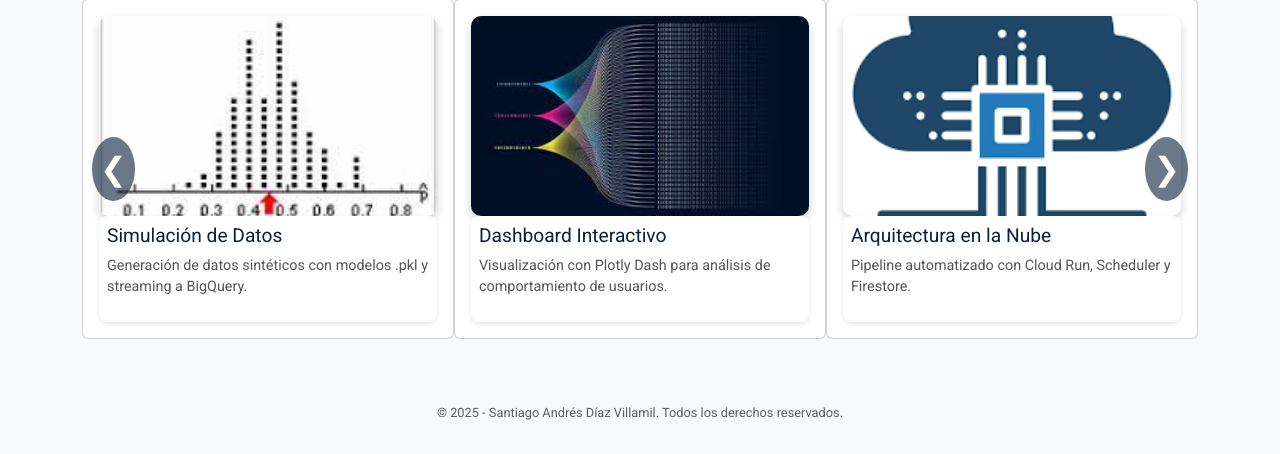
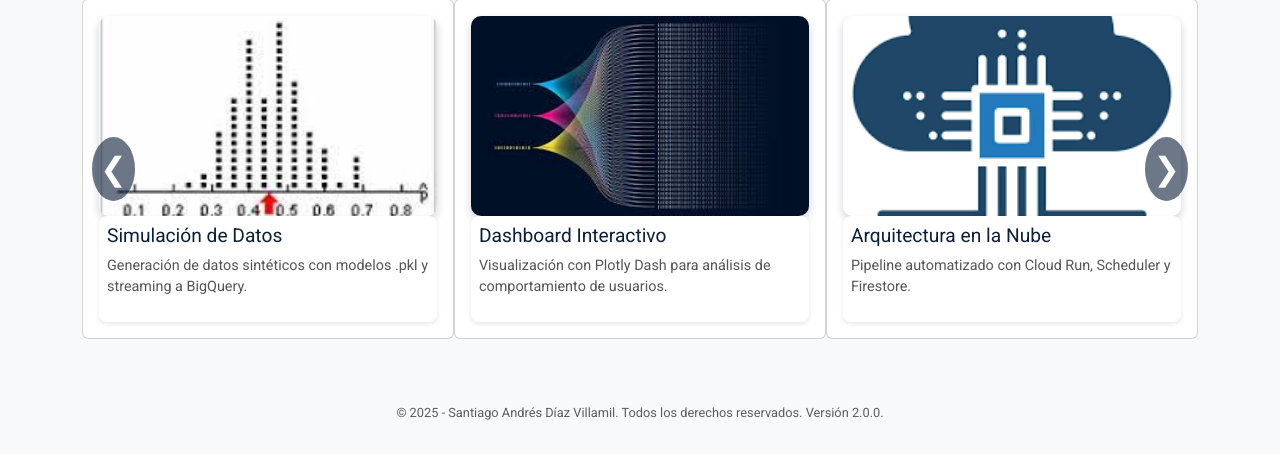
Before and after one commit to SantiagoDiazVillamil/prod-data-portfolio, a Flask app: page / in a window 1280 px wide. Shown: the part 931-1385 px from the top of the page. Run offline with Flask 3, Linux system fonts and the light colour scheme.

Commit message:
Se agrega al footer la versión actual de la página web

```diff
--- a/templates/components/footer.html
+++ b/templates/components/footer.html
@@ -1,3 +1,3 @@
 <footer class="bg-light text-center py-3 mt-5">
-  <p>&copy; 2025 - Santiago Andrés Díaz Villamil. Todos los derechos reservados.</p>
+  <p>&copy; 2025 - Santiago Andrés Díaz Villamil. Todos los derechos reservados. Versión 2.0.0.</p>
 </footer>
```
